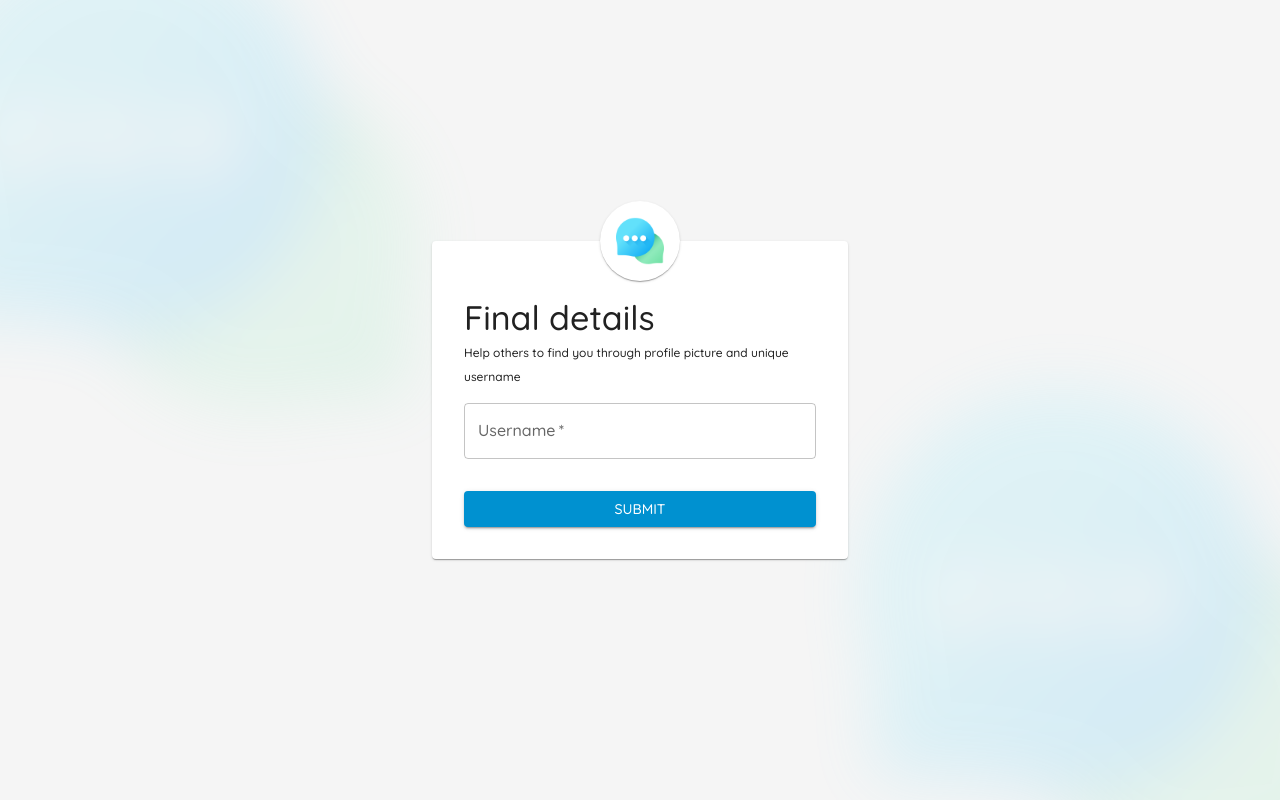
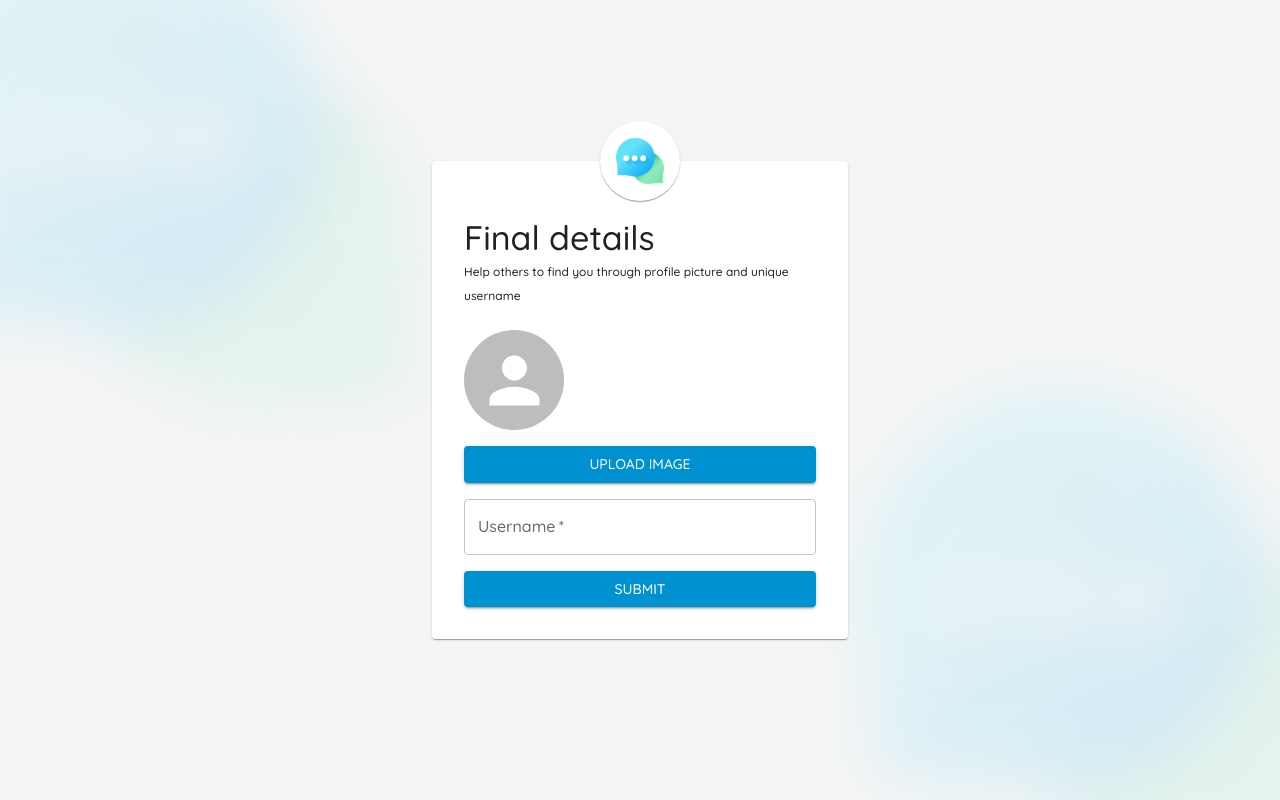
Before and after one commit to AbhiSawant99/lets-chat-frontend, a React (Vite) app: page /username-form in a window 1280 px wide. Built offline with nearby package versions, Linux system fonts and the light colour scheme; sample sign-in values are in the browser's storage.

Commit message:
feat: upload file functionality
minor ui changes

```diff
--- a/src/App.tsx
+++ b/src/App.tsx
@@ -5,9 +5,9 @@ import ProfilePage from "./pages/profile";
 import { lazy } from "react";
 import SignUp from "./pages/sign-up";
 import { AppProvider } from "./components/app-provider/app-provider";
-import UsernameForm from "@/pages/username-form";
 
-const ChatPage = lazy(() => import("./pages/chat"));
+const ChatPage = lazy(() => import("@/pages/chat"));
+const UsernameForm = lazy(() => import("@/pages/username-form"));
 
 const WithProvider = (Component: React.FC) => (
   <AppProvider>
@@ -21,7 +21,7 @@ function App() {
       <Routes>
         <Route path="/" element={<LoginPage />} />
         <Route path="/sign-up" element={<SignUp />} />
-        <Route path="/username-form" element={<UsernameForm />} />
+        <Route path="/username-form" element={WithProvider(UsernameForm)} />
         <Route path="/profile" element={WithProvider(ProfilePage)} />
         <Route path="/chat" element={WithProvider(ChatPage)} />
       </Routes>
--- a/src/components/chat/add-new-chat/index.tsx
+++ b/src/components/chat/add-new-chat/index.tsx
@@ -17,7 +17,7 @@ const AddNewChat = ({
   const [searchResult, setSearchResult] = useState<IChat[]>([]);
 
   useEffect(() => {
-    if (search.length > 3) {
+    if (search.length > 2) {
       searchChats(search).then(async (response) => {
         if (response.ok) {
           const chatList = await response.json();
@@ -34,7 +34,7 @@ const AddNewChat = ({
       <TextField
         type="text"
         className="chat-list-search"
-        placeholder="Search a chat"
+        placeholder="Search by name, username"
         value={search}
         onChange={(e) => setSearch(e.target.value)}
         slotProps={{
--- a/src/components/chat/chat-list.tsx
+++ b/src/components/chat/chat-list.tsx
@@ -175,6 +175,7 @@ const ChatList = ({
       socket.off("online_users");
       socket.off("history_message_seen");
       socket.off("message_seen");
+      socket.off("chat_created");
     };
   }, [user]);
 
--- /dev/null
+++ b/src/components/image-uploader/index.tsx
@@ -0,0 +1,55 @@
+import React, {
+  useEffect,
+  useState,
+  type Dispatch,
+  type SetStateAction,
+} from "react";
+import { Avatar, Button } from "@mui/material";
+import { useAppContext } from "@/components/app-provider/app-context";
+
+export default function ProfileImageUploader({
+  savePhoto,
+}: {
+  savePhoto: Dispatch<SetStateAction<File | null>>;
+}) {
+  const { user } = useAppContext();
+  const [image, setImage] = useState<string>(
+    "" // existing image fallback
+  );
+
+  useEffect(() => {
+    if (user && user.photo) {
+      setImage(`http://localhost:3000${user.photo}`);
+    }
+  }, [user]);
+
+  const handleImageUpload = (e: React.ChangeEvent<HTMLInputElement>) => {
+    if (e.target.files && e.target.files[0]) {
+      const file = e.target.files[0];
+      savePhoto(file);
+      setImage(URL.createObjectURL(file)); // preview uploaded image
+    }
+  };
+
+  return (
+    <div style={{ display: "flex", flexDirection: "column", gap: "1rem" }}>
+      {/* Show existing or uploaded image */}
+      <Avatar
+        src={image}
+        alt={user?.displayName || "Profile"}
+        sx={{ width: 100, height: 100, borderRadius: "50%" }}
+      />
+
+      {/* Upload button */}
+      <Button variant="contained" component="label">
+        Upload Image
+        <input
+          hidden
+          accept="image/*"
+          type="file"
+          onChange={handleImageUpload}
+        />
+      </Button>
+    </div>
+  );
+}
--- a/src/pages/login/style.css
+++ b/src/pages/login/style.css
@@ -65,10 +65,10 @@
 }
 
 .form-container {
-  margin-top: 1rem;
+  margin-top: 1.5rem;
   display: flex;
   flex-direction: column;
-  gap: 2rem;
+  gap: 1rem;
 }
 
 .login-wrapper {
--- a/src/pages/username-form/index.tsx
+++ b/src/pages/username-form/index.tsx
@@ -2,6 +2,8 @@ import { Box, Button, Card, TextField, Typography } from "@mui/material";
 import { useEffect, useState } from "react";
 import { useNavigate } from "react-router-dom";
 import "@/pages/login/style.css";
+import ProfileImageUploader from "@/components/image-uploader";
+import { useAppContext } from "@/components/app-provider/app-context";
 
 const UsernameForm = () => {
   const navigate = useNavigate();
@@ -9,6 +11,8 @@ const UsernameForm = () => {
   const [username, setUsername] = useState("");
   const [availability, setAvailability] = useState<null | boolean>(null);
   const [loading, setLoading] = useState(false);
+  const [photo, setPhoto] = useState<File | null>(null);
+  const { setUser } = useAppContext();
 
   useEffect(() => {
     if (!username) {
@@ -47,21 +51,23 @@ const UsernameForm = () => {
 
     setError(null);
     const formData = new FormData(event.target as HTMLFormElement);
-    const username = formData.get("username") as string;
-
+    // formData.append("username", username);
+    if (photo) {
+      formData.append("photo", photo); // photo should be a File (from <input type="file" /> or drag-drop)
+    }
     const signupResponse = await fetch(
       "http://localhost:3000/auth/sign-final-step",
       {
         method: "POST",
-        headers: {
-          "Content-Type": "application/json",
-        },
-        body: JSON.stringify({ username: username }),
+        body: formData, // no need to set Content-Type manually
         credentials: "include",
       }
     );
 
     if (signupResponse.ok) {
+      const userData = await signupResponse.json();
+      setUser(userData.user);
+      localStorage.setItem("user", JSON.stringify(userData.user));
       navigate("/chat");
     } else {
       const errorData = await signupResponse.json();
@@ -99,6 +105,7 @@ const UsernameForm = () => {
             onSubmit={handleSubmit}
             className="form-container"
           >
+            <ProfileImageUploader savePhoto={setPhoto} />
             <div>
               <TextField
                 label="Username"
--- a/src/types/app-provider/app-context.ts
+++ b/src/types/app-provider/app-context.ts
@@ -11,7 +11,7 @@ export interface AuthUser {
   id: string;
   displayName: string;
   emails?: { value: string }[];
-  photos?: { value: string }[];
+  photo?: string;
 }
 
 export interface AuthRequestUser {
```
